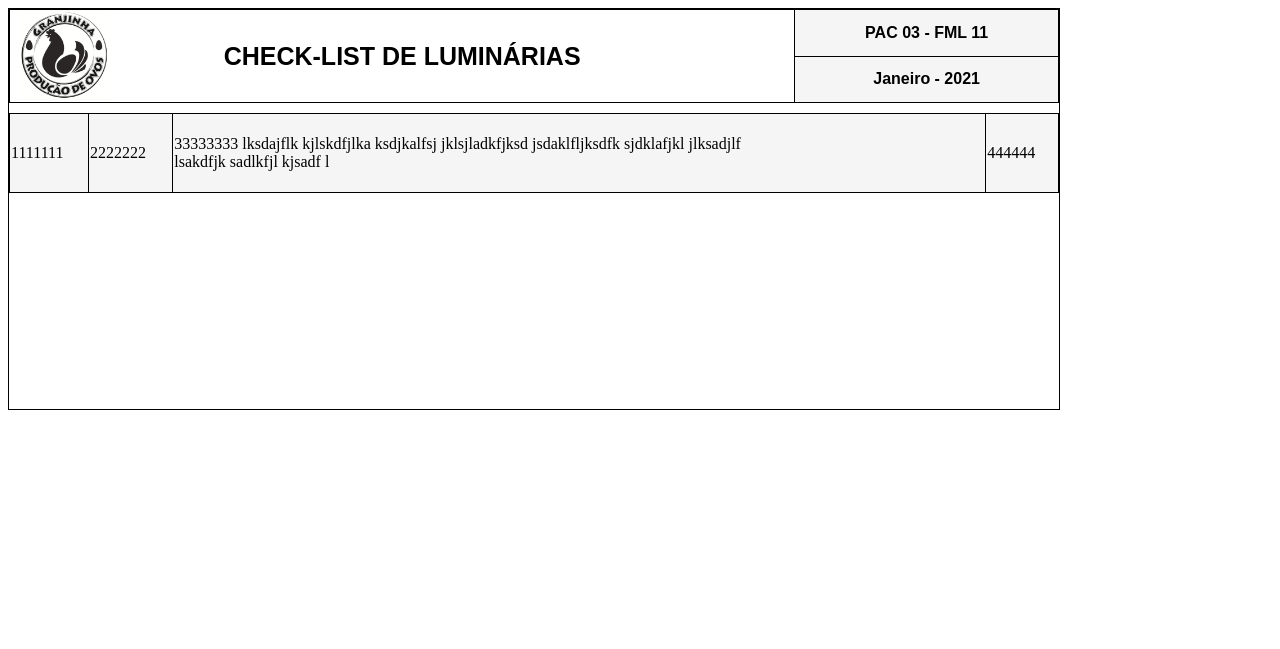
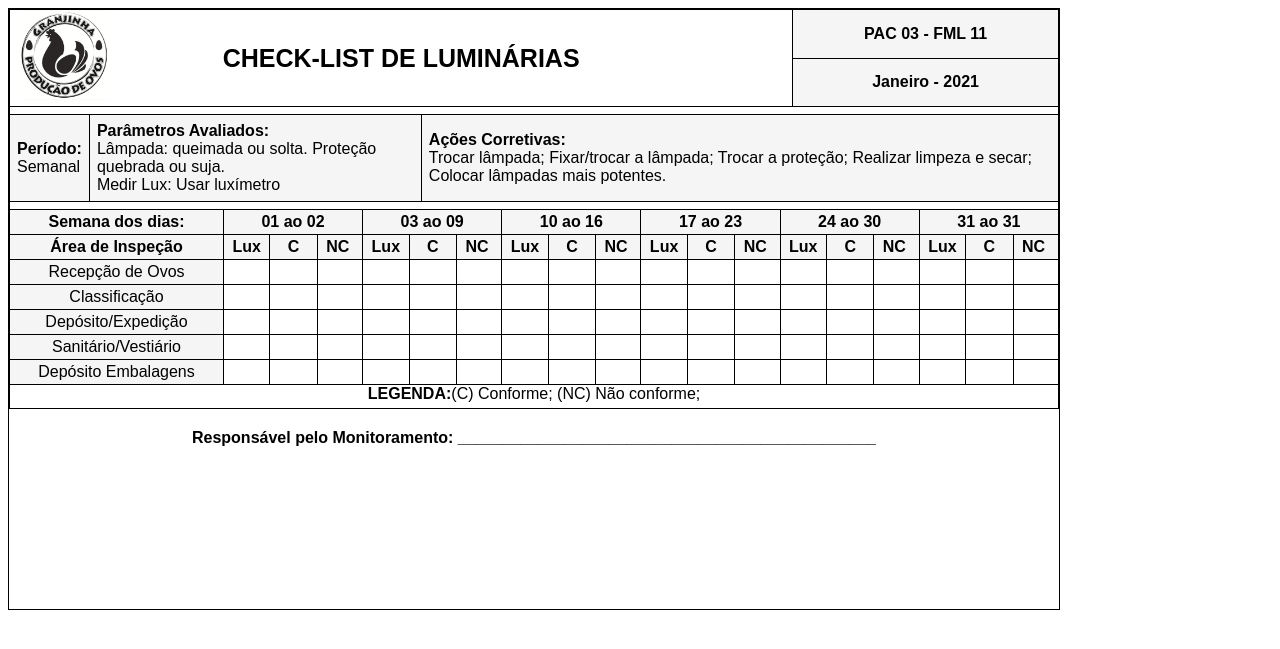
Before and after one commit to andreivims/granjinhasig, a PHP site: page /pac.php in a window 1280 px wide. Shown: the top 649 px of the page. Run offline with PHP 8.4, Linux system fonts and the light colour scheme.

Commit message:
20-01-21

```diff
--- a/pac.php
+++ b/pac.php
@@ -129,7 +129,7 @@
 					<table class='tableCabecalho'>
 						<tr>
 							<td rowspan='2' class='cabecalho1'>
-								<div class='logo b_all brz' ><img src='granjinha.jpeg' alt='Granjinha' width=90 height=90></div>
+								<div class='logo ' ><img src='granjinha.jpeg' alt='Granjinha' width=90 height=90></div>
 								".($campo1)."
 							</td> <td class='cabecalho2'>".($campo2)."</td>
 						</tr>
@@ -166,7 +166,7 @@
 						position: relative;
 						float: left;
 
-						margin-top: 10px;
+						margin-top: 7px;
 
 						border: 1px solid black;
 						border-collapse: collapse;
@@ -175,6 +175,12 @@
 						width: ".($PAC->width)."px;
 
 						background-color: rgb(245,245,245);
+					}
+
+					.infoTD{
+
+						padding: 7px;
+
 					}
 
 
@@ -189,7 +195,7 @@
 
 				for($i=0; $i<count($arrayInfos); $i++){
 
-					echo"<td>".($arrayInfos[$i])."</td> ";
+					echo"<td class='infoTD'>".($arrayInfos[$i])."</td> ";
 				}
 
 
@@ -201,11 +207,157 @@
 		}
 
 
+		class ContentPAC3{
+
+
+
+
+			public function cssContentPAC3($PAC){
+
+				 echo "
+
+					.contentpac3dias{
+
+						position: relative;
+						float: left;
+
+						margin-top: 7px;
+
+						width: ".($PAC->width)."px;
+
+						text-align: center;
+						border: 1px solid black;
+						border-collapse: collapse;
+					}
+
+
+
+				";
+
+			}
+
+			public function htmlContentPAC3($mes, $ano){
+
+				 $NDias = cal_days_in_month( CAL_GREGORIAN , $mes , $ano );
+
+				 $diaadia = array();
+				 $i=0; $j=0;
+				 while( $i < $NDias )
+				{
+
+					 $data = date($ano . '-'. $mes .'-' . ($i+1));
+					 $diasemana_numero = date('w', strtotime($data));
+					 //echo "<br>". ($i+1)%7 ." === ". $diasemana_numero;
+
+					 if($i == 0)
+					{
+						 if(($i+1)<10){ $diaadia[$j]="0". ($i+1) ." ao "; }
+						 else { $diaadia[$j]=($i+1) ." ao ";}
+
+
+						 if($diasemana_numero == 6)
+						{
+
+							 if(($i+1)<10){ $diaadia[$j++] .="0". ($i+1); }
+							 else { $diaadia[$j++] .=($i+1) ;}
+
+							 if(($i+2)<10){ $diaadia[$j]="0". ($i+2) ." ao "; }
+							 else { $diaadia[$j]=($i+2) ." ao ";}
+						}
+
+					}else if($diasemana_numero == 6)
+					{
+
+						 if(($i+1)<10){ $diaadia[$j++] .="0". ($i+1); }
+						 else { $diaadia[$j++] .=($i+1);}
+
+						 if(($i+2)<10){ $diaadia[$j]= "0". ($i+2) ." ao "; }
+						 else { $diaadia[$j]=($i+2) ." ao ";}
+
+					}else if($i == $NDias-1)
+					{
+
+						 if(($i+1)<10){ $diaadia[$j++] .="0". ($i+1); }
+						 else { $diaadia[$j++] .=($i+1);}
+					}
+
+
+					 $i++;
+				}
+
+/* ====================================================================================== */
+
+				echo "<table class='contentpac3dias'>
+
+					<tr>
+						<td class='bgGrey'><b>Semana dos dias:</b></td>";
+
+						for($i=0; $i<count($diaadia); $i++){
+								echo "<td  class='bgGrey' colspan='3'><b>". ($diaadia[$i]) ." </b></td>";
+						}
+
+				echo "
+					</tr>
+
+					<tr>
+						<td  class='bgGrey'><b>Área de Inspeção</b></td> ";
+
+					for($i=0; $i<count($diaadia); $i++){
+								echo "<td  class='bgGrey'><b>Lux</b></td>  <td  class='bgGrey'><b>&nbsp C &nbsp </b></td>  <td  class='bgGrey'><b>NC&nbsp </b></td>";
+					}
+
+				echo "
+					</tr>
+					<tr> <td  class='bgGrey'>Recepção de Ovos</td> ";
+						for($i=0; $i<count($diaadia); $i++){
+								echo "<td>&nbsp </td>  <td>&nbsp </td>  <td>&nbsp </td>";
+						}
+				echo "
+					</tr>
+
+					<tr> <td  class='bgGrey'>Classificação</td>";
+
+						for($i=0; $i<count($diaadia); $i++){
+								echo "<td>&nbsp </td>  <td>&nbsp </td>  <td>&nbsp </td>";
+						}
+				echo "
+					</tr>
+
+					<tr> <td  class='bgGrey'>Depósito/Expedição</td> ";
+						for($i=0; $i<count($diaadia); $i++){
+								echo "<td>&nbsp </td>  <td>&nbsp </td>  <td>&nbsp </td>";
+						}
+				echo "
+					</tr>
+
+					<tr> <td  class='bgGrey'>Sanitário/Vestiário</td>";
+						for($i=0; $i<count($diaadia); $i++){
+								echo "<td>&nbsp </td>  <td>&nbsp </td>  <td>&nbsp </td>";
+						}
+				echo "
+					</tr>
+
+					<tr> <td  class='bgGrey'>Depósito Embalagens</td>";
+						for($i=0; $i<count($diaadia); $i++){
+								echo "<td>&nbsp </td>  <td>&nbsp </td>  <td>&nbsp </td>";
+						}
+				echo "
+					</tr>
+
+
+				</table>";
+			}
+
+
+
+		}
+
+
 		if($CONTROLE == "pac1"){
 
 		}else{
 
-			$heightGeral = 400;
+			$heightGeral = 600;
 			$widthGeral = 1050;
 			$pac = new PacGeral($heightGeral, $widthGeral);
 
@@ -217,6 +369,13 @@
 
 			$infoHeight = 80;
 			$info = new Informativo($infoHeight);
+
+
+
+			$pac3 = new ContentPAC3();
+
+
+
 		}
 
 
@@ -251,13 +410,54 @@
 				$cabecalho->cssCabecalho($pac);
 				$info->cssInformativo($pac);
 
+
+
+				$pac3->cssContentPAC3($pac);
+
 ?>
+
+
+
+
+
+					 .legenda
+					{
+
+						 width: <?PHP echo".($pac->width)."; ?>;
+						 text-align: center;
+						 padding: 5px;
+
+
+					}
+
+
+					.monitor
+					{
+						 //height: 100px;
+						 width: <?PHP echo".($pac->width)."; ?>;
+						 text-align: center;
+						 margin-top: 20px;
+					}
+
+				.bgGrey{
+					 background-color: rgb(245,245,245);
+				}
+
+				.b_all
+				{
+					 border-collapse: collapse;
+					 border: 1px solid black;
+				}
+
+				tr,td{
+					 padding: 3px;
+				}
 
 			</style>
 
 		</head>
 
-		<body>
+		<body style='font-family: ARIAL;'>
 
 			<div style="height: <?PHP echo $pac->height; ?>px; width: <?PHP echo $pac->width; ?>px; border: 1px solid black;">
 <?PHP
@@ -267,12 +467,34 @@
 
 				$cabecalho->htmlCabecalho("CHECK-LIST DE LUMINÁRIAS", "PAC 03 - FML 11", $mesEscrito ." - ". $ano);
 
-				$infos = array("1111111", "2222222", "33333333 lksdajflk kjlskdfjlka  ksdjkalfsj jklsjladkfjksd   jsdaklfljksdfk   sjdklafjkl  jlksadjlf<Br> lsakdfjk  sadlkfjl kjsadf l", "444444");
+				$infos = array(
+					"<b>Período:</b> <br>Semanal",
+					"<b>Parâmetros Avaliados:</b> <br>Lâmpada: queimada ou solta. Proteção quebrada ou suja.<br> Medir Lux: Usar luxímetro",
+					"<b>Ações Corretivas:</b> <br>Trocar lâmpada; Fixar/trocar a lâmpada;  Trocar a proteção; Realizar limpeza e secar; Colocar lâmpadas mais potentes."
+				);
+
 				$info->htmlInformativo($infos);
+
+
+
+				$pac3->htmlContentPAC3($mes, $ano);
+
 
 			}
 
+
+
+
+
+
 ?>
+
+
+
+				 <div class="legenda b_all ">  <b>LEGENDA:</b>(C) Conforme; (NC) Não conforme; </div>
+				 <div class="monitor  "> <b> Responsável pelo Monitoramento: _______________________________________________ </b> </div>
+
+
 
 			</div>
 
```
